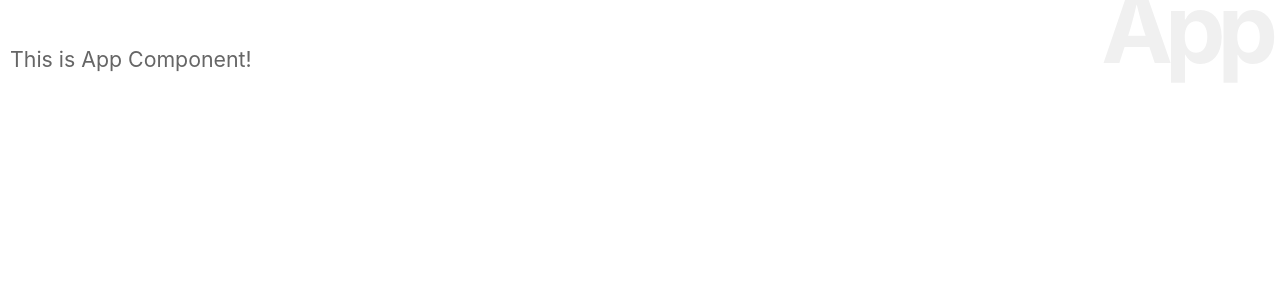
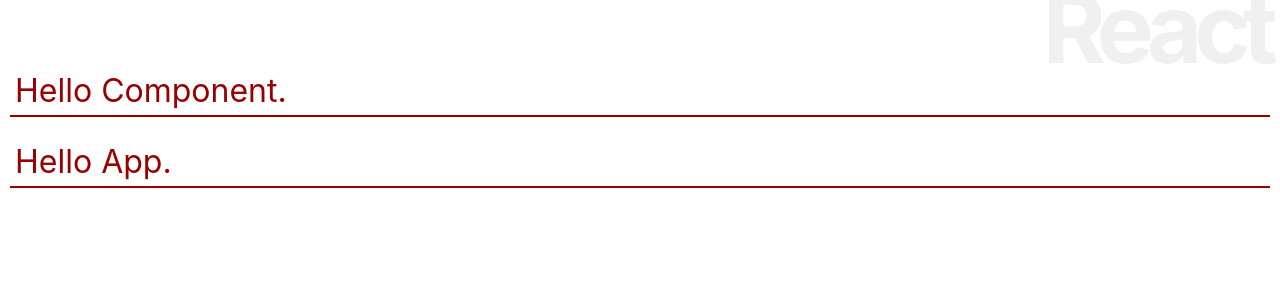
Before and after one commit to yuki-snow1823/React_study, a React (Create React App) app in the folder react-app/: page / in a window 1280 px wide. Shown: the top 300 px of the page. Built offline with nearby package versions, Linux system fonts and the light colour scheme.

Commit message:
[add]stateの追加

```diff
--- a/react-app/src/App.js
+++ b/react-app/src/App.js
@@ -1,16 +1,29 @@
 import React, { Component } from "react";
+import Rect from "./Rect";
 import "./App.css";
 
 class App extends Component {
+  msgStyle = {
+    fontSize: "24pt",
+    color: "#900",
+    margin: "20px 0px",
+    padding: "5px",
+    borderBottom: "2px solid #900",
+  };
+
   constructor(props) {
-    super();
-    this.title = props.title;
-    this.message = props.message;
+    super(props);
+    this.state = {
+      msg: "Hello Component.",
+    };
   }
+
   render() {
     return (
       <div>
-        <h1> {this.title} </h1> <p> {this.message} </p>{" "}
+        <h1> React </h1>
+        <p style={this.msgStyle}> {this.state.msg} </p>{" "}
+        <p style={this.msgStyle}> {this.props.msg} </p>{" "}
       </div>
     );
   }
--- /dev/null
+++ b/react-app/src/Rect.js
@@ -0,0 +1,35 @@
+import React, { Component } from "react";
+
+class Rect extends Component {
+  x = 0;
+  y = 0;
+  width = 0;
+  height = 0;
+  color = "white";
+  style = {};
+
+  constructor(props) {
+    super(props);
+    this.x = props.x;
+    this.y = props.y;
+    this.width = props.w;
+    this.height = props.h;
+    this.color = props.c;
+    this.radius = props.r;
+    this.style = {
+      backgroundColor: this.color,
+      position: "absolute",
+      left: this.x + "px",
+      top: this.y + "px",
+      width: this.width + "px",
+      height: this.height + "px",
+      borderRadius: this.radius + "px",
+    };
+  }
+
+  render() {
+    return <div style={this.style}> </div>;
+  }
+}
+
+export default Rect;
--- a/react-app/src/index.js
+++ b/react-app/src/index.js
@@ -5,7 +5,5 @@ import App from './App';
 
 
 ReactDOM.render( <
-  App title = "App"
-  message = "This is App Component!" / > ,
-  document.getElementById('root')
+  App msg = "Hello App." / > , document.getElementById('root')
 );
```
